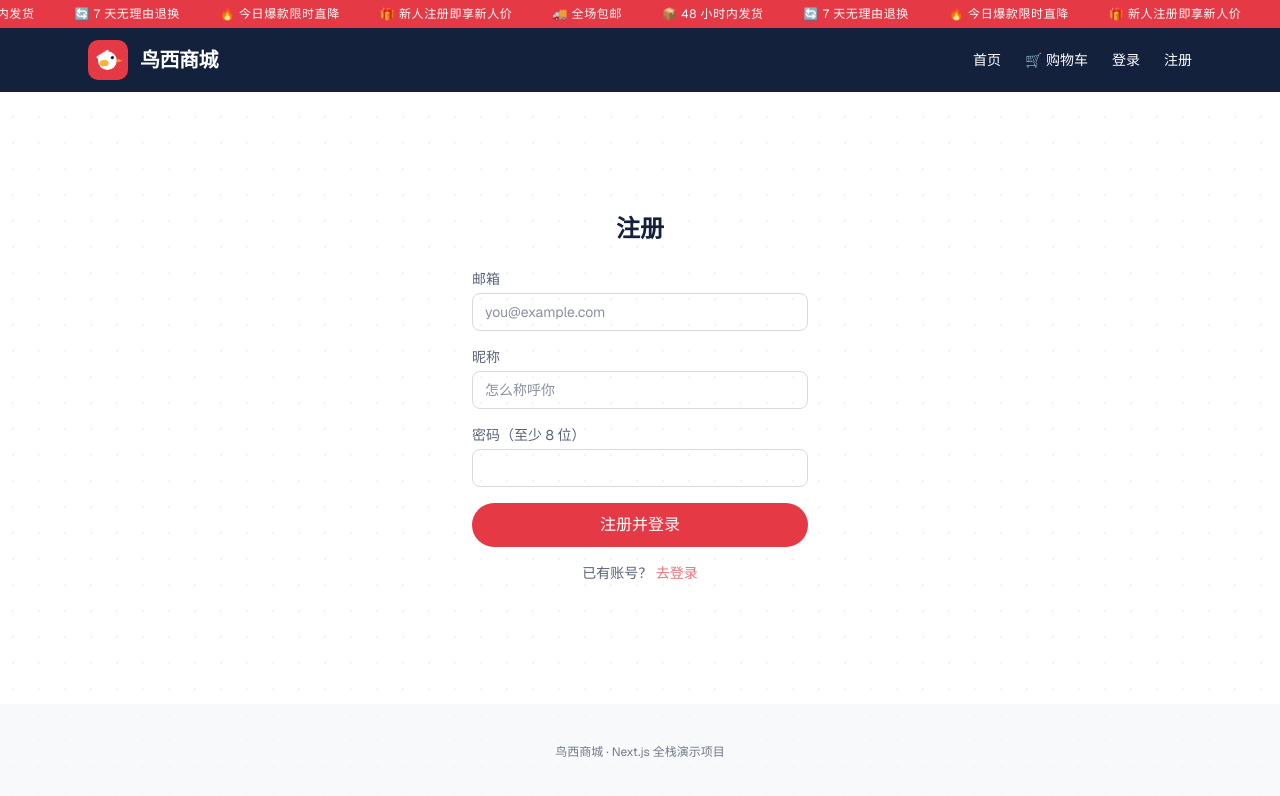
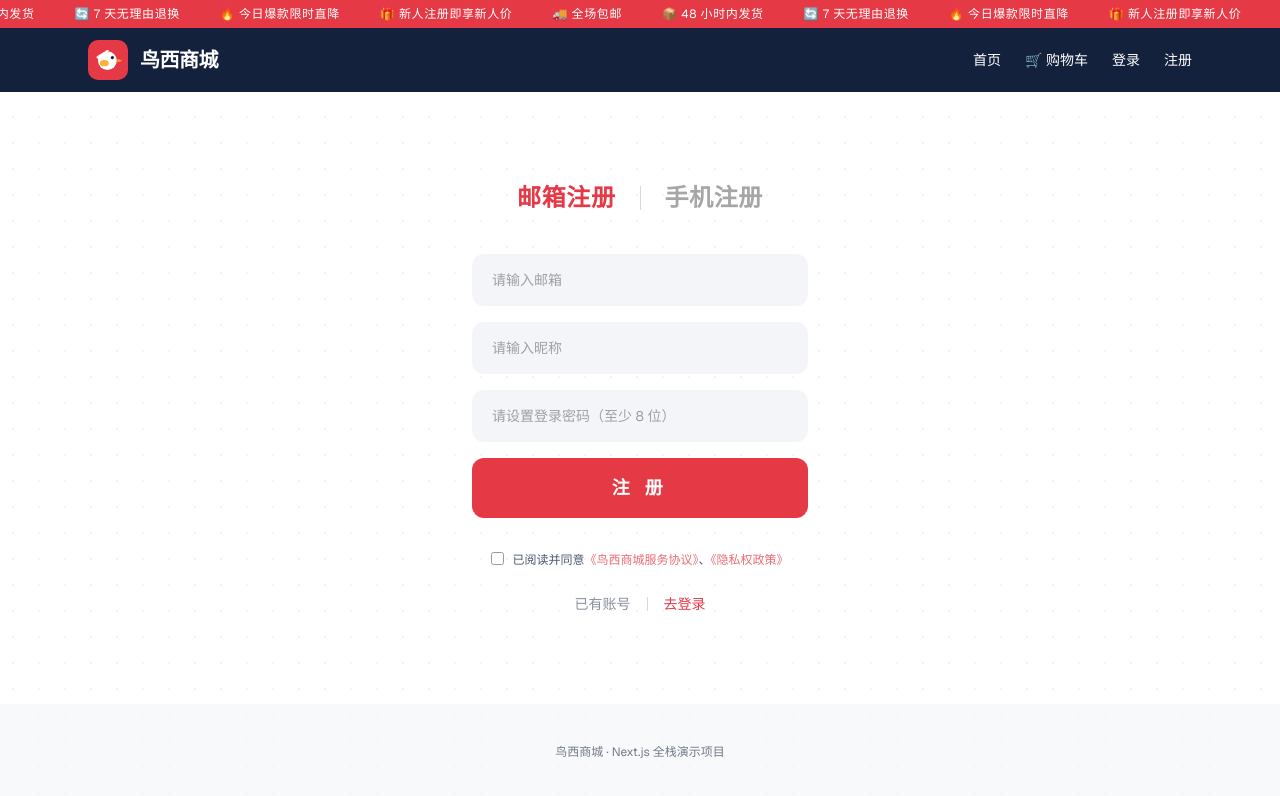
Before and after one commit to guyu476/ecommerce-demo, a Next.js app: page /register in a window 1280 px wide. Shown: the top 796 px of the page. Built offline with nearby package versions, Linux system fonts and the light colour scheme; no server answers.

Commit message:
fix(ui): 注册页同款 Tab 风格重做（修复 IDE 缓冲覆盖回退）

```diff
--- a/src/app/register/page.tsx
+++ b/src/app/register/page.tsx
@@ -5,10 +5,13 @@ import { useRouter } from "next/navigation";
 import { FormEvent, useState } from "react";
 import type { ApiResponse } from "@/types/api";
 
-// 注册页：注册成功即自动登录（后端直接种会话 cookie）
+// 注册页（与登录页同风格 · Tab 头部 + 灰底大输入框 + 协议勾选）
+// 注册成功即自动登录（后端直接种会话 cookie）
 export default function RegisterPage() {
   const router = useRouter();
+  const [tab, setTab] = useState<"email" | "phone">("email");
   const [form, setForm] = useState({ email: "", nickname: "", password: "" });
+  const [agreed, setAgreed] = useState(false);
   const [error, setError] = useState<string | null>(null);
   const [fieldErrors, setFieldErrors] = useState<Record<string, string>>({});
   const [submitting, setSubmitting] = useState(false);
@@ -20,6 +23,10 @@ export default function RegisterPage() {
 
   async function handleSubmit(event: FormEvent) {
     event.preventDefault();
+    if (!agreed) {
+      setError("请先阅读并同意《鸟西商城服务协议》与《隐私权政策》");
+      return;
+    }
     setSubmitting(true);
     setError(null);
     setFieldErrors({});
@@ -47,22 +54,50 @@ export default function RegisterPage() {
     }
   }
 
+  const inputClass =
+    "w-full rounded-xl bg-mist px-5 py-4 text-sm outline-none transition-shadow placeholder:text-black/35 focus:ring-2 focus:ring-promo/30 dark:bg-white/10 dark:placeholder:text-white/35";
+
   const fields = [
-    { key: "email" as const, label: "邮箱", type: "email", placeholder: "you@example.com" },
-    { key: "nickname" as const, label: "昵称", type: "text", placeholder: "怎么称呼你" },
-    { key: "password" as const, label: "密码（至少 8 位）", type: "password", placeholder: "" },
+    { key: "email" as const, type: "email", placeholder: "请输入邮箱" },
+    { key: "nickname" as const, type: "text", placeholder: "请输入昵称" },
+    { key: "password" as const, type: "password", placeholder: "请设置登录密码（至少 8 位）" },
   ];
 
   return (
     <main className="mx-auto flex w-full max-w-sm flex-1 flex-col justify-center px-6 py-16">
-      <h1 className="mb-6 text-center text-2xl font-bold">注册</h1>
+      {/* 注册方式 Tab（与登录页同款） */}
+      <div className="mb-10 flex items-center justify-center gap-6">
+        <button
+          type="button"
+          onClick={() => setTab("email")}
+          className={`text-2xl font-bold tracking-wide transition-colors ${
+            tab === "email" ? "text-promo" : "text-black/35 hover:text-black/60 dark:text-white/40"
+          }`}
+        >
+          邮箱注册
+        </button>
+        <span className="h-6 w-px bg-black/15 dark:bg-white/20" aria-hidden />
+        <button
+          type="button"
+          onClick={() => setTab("phone")}
+          className={`text-2xl font-bold tracking-wide transition-colors ${
+            tab === "phone" ? "text-promo" : "text-black/35 hover:text-black/60 dark:text-white/40"
+          }`}
+        >
+          手机注册
+        </button>
+      </div>
 
+      {tab === "phone" ? (
+        <p className="rounded-xl bg-mist p-8 text-center text-sm leading-6 opacity-70 dark:bg-white/10">
+          演示环境暂未开通手机注册
+          <br />
+          请切换到「邮箱注册」
+        </p>
+      ) : (
         <form onSubmit={handleSubmit} className="space-y-4">
           {fields.map((field) => (
             <div key={field.key}>
-            <label className="mb-1 block text-sm opacity-70" htmlFor={field.key}>
-              {field.label}
-            </label>
               <input
                 id={field.key}
                 type={field.type}
@@ -70,7 +105,7 @@ export default function RegisterPage() {
                 value={form[field.key]}
                 onChange={update(field.key)}
                 placeholder={field.placeholder}
-              className="w-full rounded-lg border border-black/15 px-3 py-2 text-sm dark:border-white/20"
+                className={inputClass}
               />
               {fieldErrors[field.key] && (
                 <p className="mt-1 text-xs text-red-500">{fieldErrors[field.key]}</p>
@@ -83,18 +118,35 @@ export default function RegisterPage() {
           <button
             type="submit"
             disabled={submitting}
-          className="w-full rounded-full bg-promo py-2.5 font-medium text-white transition-colors hover:bg-promo-deep disabled:opacity-50"
+            className="w-full rounded-xl bg-promo py-4 text-lg font-bold tracking-[0.3em] text-white transition-colors hover:bg-promo-deep disabled:opacity-50"
           >
-          {submitting ? "注册中…" : "注册并登录"}
+            {submitting ? "注册中…" : "注 册"}
           </button>
         </form>
+      )}
 
-      <p className="mt-4 text-center text-sm opacity-70">
-        已有账号？{" "}
-        <Link href="/login" className="text-promo hover:underline">
+      {/* 协议勾选 */}
+      <label className="mt-8 flex cursor-pointer items-start justify-center gap-2 text-xs leading-5 opacity-75">
+        <input
+          type="checkbox"
+          checked={agreed}
+          onChange={(e) => setAgreed(e.target.checked)}
+          className="mt-0.5 accent-promo"
+        />
+        <span>
+          已阅读并同意
+          <span className="text-promo">《鸟西商城服务协议》</span>、
+          <span className="text-promo">《隐私权政策》</span>
+        </span>
+      </label>
+
+      <div className="mt-6 flex items-center justify-center gap-4 text-sm">
+        <span className="opacity-50">已有账号</span>
+        <span className="h-3.5 w-px bg-black/15 dark:bg-white/20" aria-hidden />
+        <Link href="/login" className="font-medium text-promo hover:underline">
           去登录
         </Link>
-      </p>
+      </div>
     </main>
   );
 }
```
Lines whose indentation alone changed are shown as unchanged.
